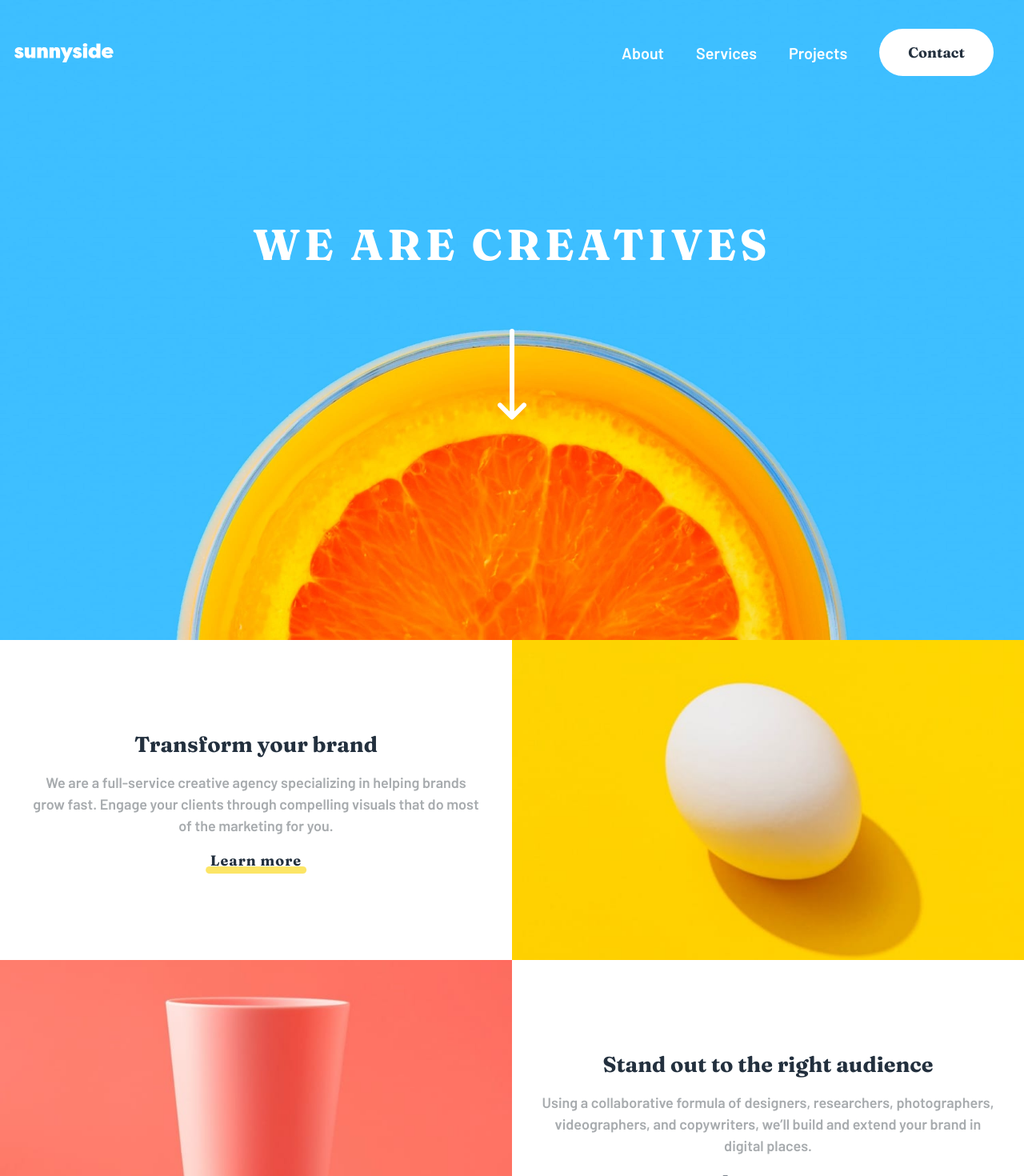
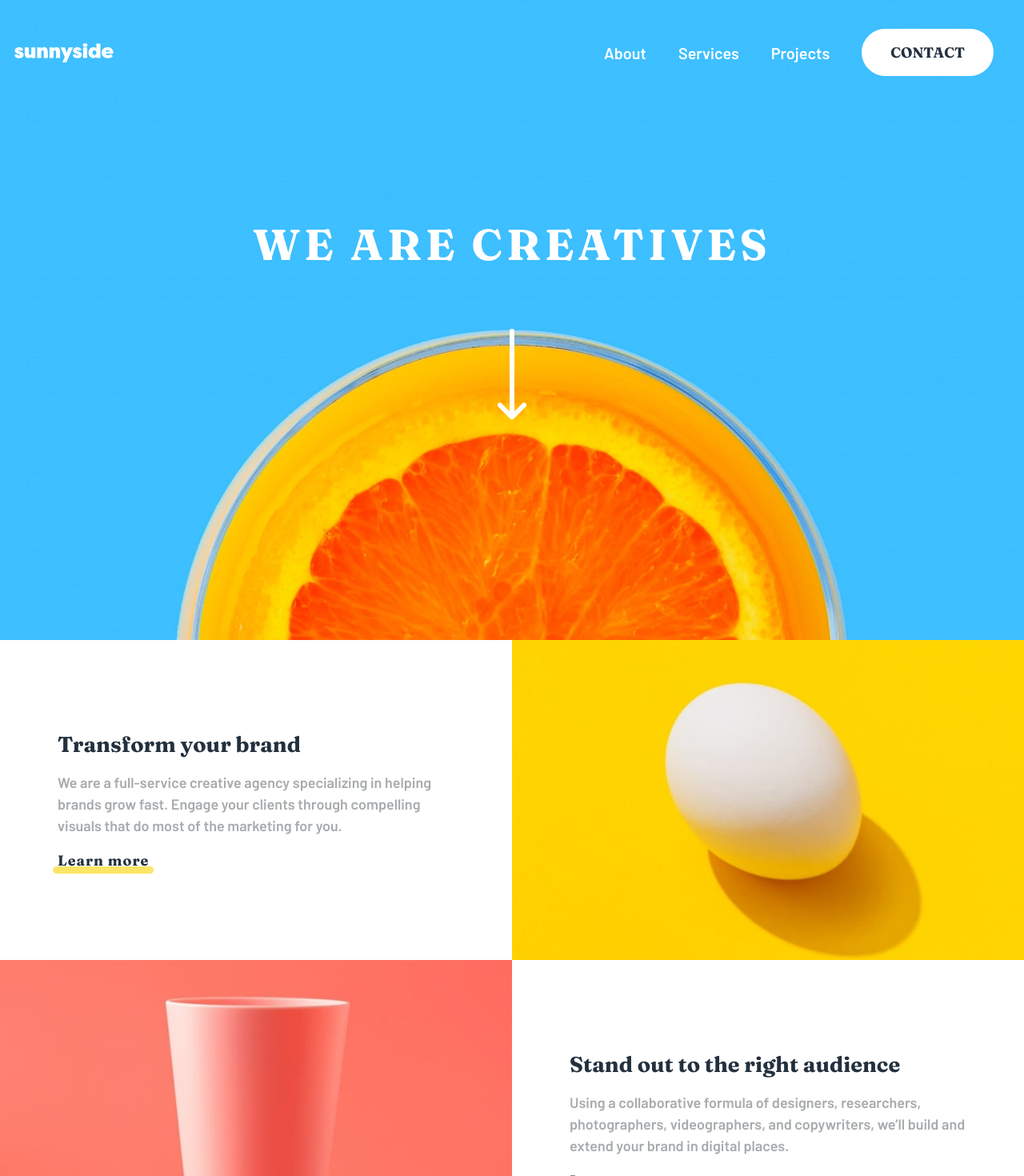
Before and after one commit to AbderrahmaneFadili/sunnyside-agency-landing-page, a React (Create React App) app: page / in a window 1280 px wide. Shown: the top 1470 px of the page at 80% size. Built offline with nearby package versions, Linux system fonts and the light colour scheme.

Commit message:
Active States

```diff
--- a/src/components/Footer/Footer.styles.js
+++ b/src/components/Footer/Footer.styles.js
@@ -38,6 +38,11 @@ export const FooterMenuItem = styled.li``;
 export const FooterMenuLink = styled.a`
   text-decoration: none;
   color: var(--footer);
+  transition: 0.4s;
+
+  &:hover {
+    color: var(--white);
+  }
 `;
 
 export const Socials = styled.ul`
@@ -53,4 +58,9 @@ export const SocialLink = styled.a`
   font-size: 1.4rem;
   text-decoration: none;
   color: var(--footer);
+  transition: 0.4s;
+
+  &:hover {
+    color: var(--white);
+  }
 `;
--- a/src/components/Header/Header.styles.js
+++ b/src/components/Header/Header.styles.js
@@ -100,8 +100,16 @@ export const NavButton = styled.a`
   text-decoration: none;
   color: var(--very-dark-desaturated-blue);
   border-radius: 300px;
+  text-transform: uppercase;
+  transition: 0.4s ease-in;
+  position: relative;
 
   @media screen and (min-width: 950px) {
     background: var(--white);
+
+    &:hover {
+      color: var(--white);
+      background: rgba(255, 255, 255, 0.4);
+    }
   }
 `;
--- a/src/components/Sections/Sections.styles.js
+++ b/src/components/Sections/Sections.styles.js
@@ -35,6 +35,9 @@ export const SectionContent = styled.div`
 
   @media screen and (min-width: 768px) {
     width: 50%;
+    align-items: flex-start;
+    text-align: left;
+    padding: 2rem 4rem;
   }
 `;
 
@@ -68,5 +71,10 @@ export const SectionContentLink = styled.a`
     left: 50%;
     transform: translateX(-50%);
     bottom: -5px;
+    transition: 0.4s linear;
+  }
+
+  &:hover::after {
+    opacity: 1;
   }
 `;
```
